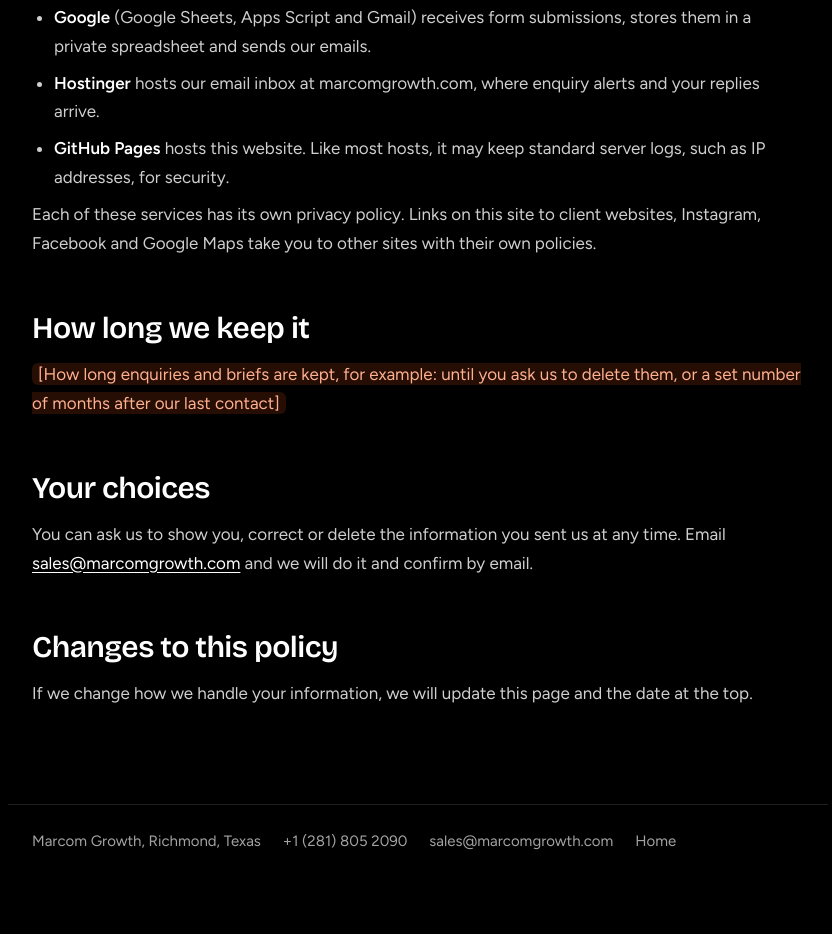
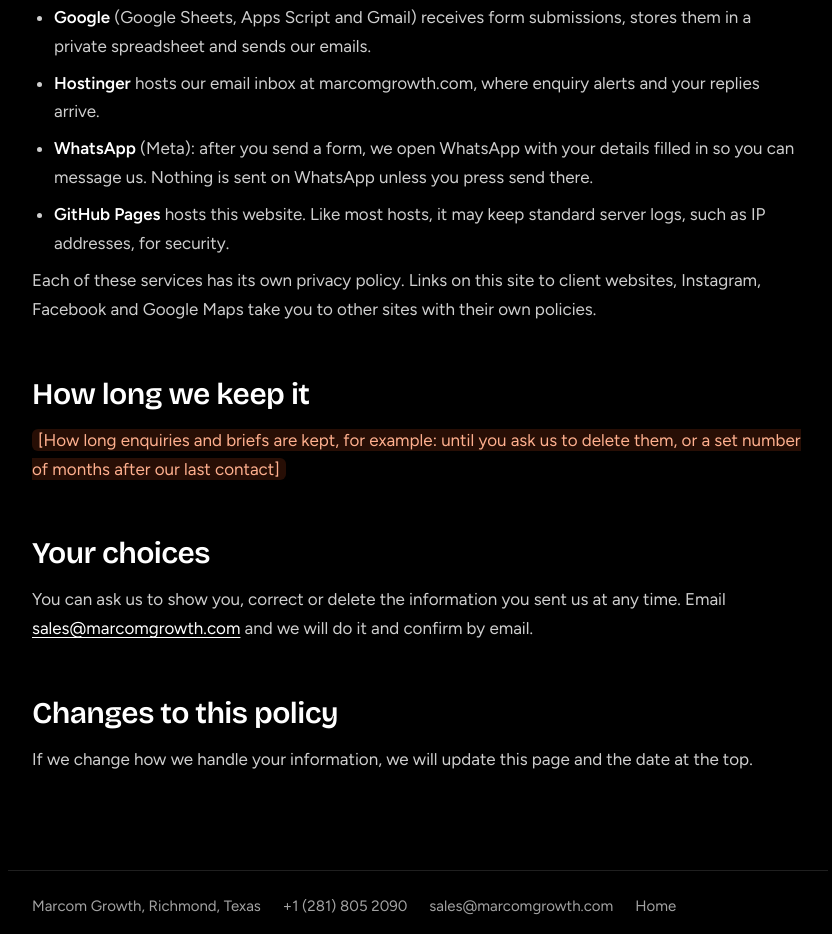
Before and after one commit to marcom-web/marcom-web.github.io, a plain HTML site: page privacy.html in a window 1280 px wide. Shown: the part 1372-2306 px from the top of the page, without its empty margins (222-1054 px from the left). Before the commit the page ends 2265 px from the top, so only its background shows below. Drawn offline with Linux system fonts and the light colour scheme.

Commit message:
Update privacy.htmlPrivacy: mention WhatsApp hand-off after form submit

```diff
--- a/privacy.html
+++ b/privacy.html
@@ -80,6 +80,7 @@ footer a:hover{color:#fff}
 <ul>
 <li><strong>Google</strong> (Google Sheets, Apps Script and Gmail) receives form submissions, stores them in a private spreadsheet and sends our emails.</li>
 <li><strong>Hostinger</strong> hosts our email inbox at marcomgrowth.com, where enquiry alerts and your replies arrive.</li>
+<li><strong>WhatsApp</strong> (Meta): after you send a form, we open WhatsApp with your details filled in so you can message us. Nothing is sent on WhatsApp unless you press send there.</li>
 <li><strong>GitHub Pages</strong> hosts this website. Like most hosts, it may keep standard server logs, such as IP addresses, for security.</li>
 </ul>
 <p>Each of these services has its own privacy policy. Links on this site to client websites, Instagram, Facebook and Google Maps take you to other sites with their own policies.</p>
```
